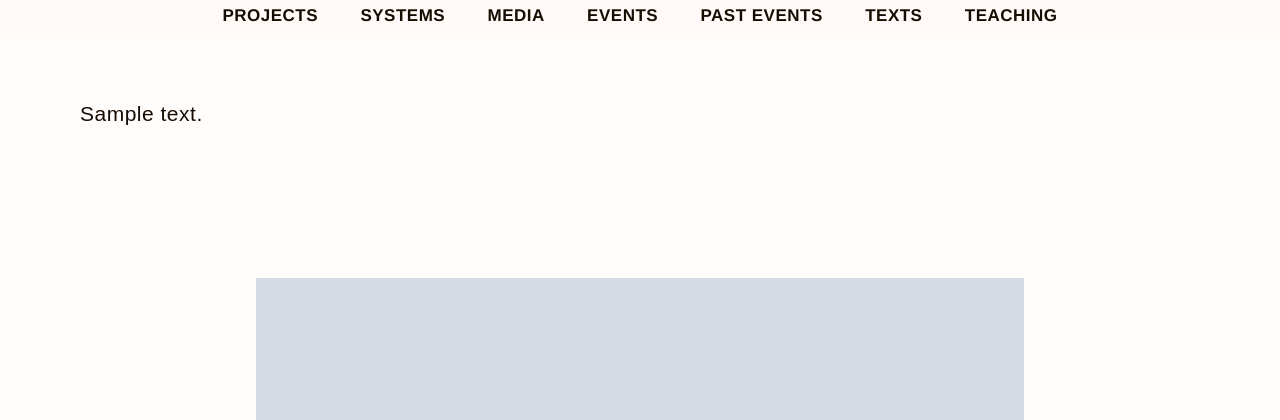
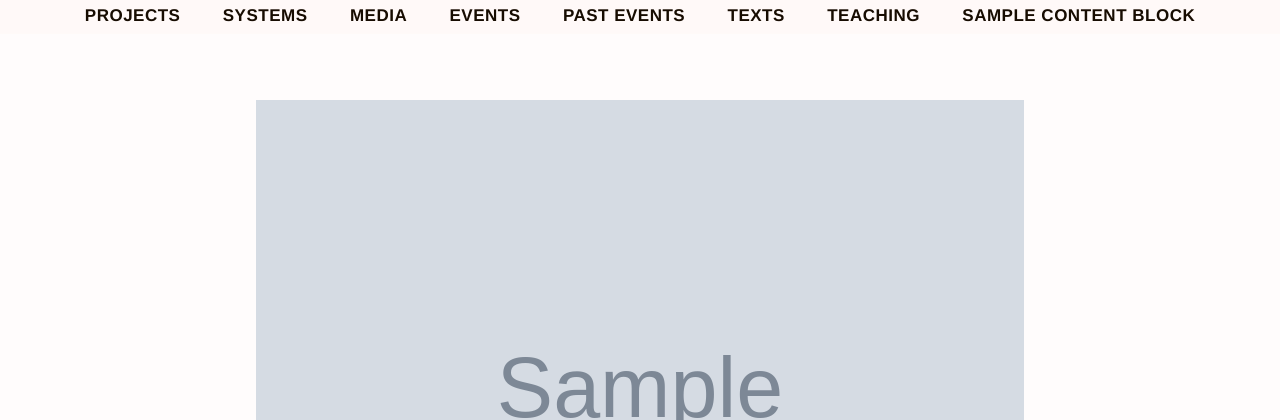
Before and after one commit to jboolean/cwcom, a Django app: template base/templates/portfolio.html in a window 1280 px wide. Shown: the top 420 px of the page. Run offline with Django 3.2, Linux system fonts and the light colour scheme; the template is opened without the code that fills it: most values are stand-ins (such as "Sample title", 1, 10 or a date in 2020); grey boxes marked "Sample" are stand-in pictures; some libraries are stand-ins or nearby versions.

Commit message:
Remove header intro block
The intro content block no longer gets a special unheadered <header>
section at the top of the page. It now renders as a normal section
alongside the other content blocks (with its own heading/anchor/nav
link), same as before it was singled out.

- Deleted intro.html and its include in portfolio.html.
- content-blocks.html and navigation.html no longer skip the first
  content block.
- Removed the now-dead #header CSS rule (the carousel section already
  carries the same top padding, so page spacing is unaffected).

Co-Authored-By: Claude Sonnet 5 <noreply@anthropic.com>
Claude-Session: https://claude.ai/code/session_01EtoPPPnhtGbq3dAyLocfbv

```diff
--- a/base/static/base/css/style.css
+++ b/base/static/base/css/style.css
@@ -113,9 +113,6 @@ body {
         color: #170c01;
         font-family: helvetica;
         text-transform: uppercase; } }
-
-#header {
-  padding-top: 10rem; }
 
 .navigation__navicon {
   display: block;
--- a/base/static/base/css/style.sass
+++ b/base/static/base/css/style.sass
@@ -149,9 +149,6 @@ body
       color: $color-type
       font-family: helvetica
       text-transform: uppercase
-
-#header
-  padding-top: 10rem
 
 .navigation__navicon
   display: block
--- a/base/templates/content-blocks.html
+++ b/base/templates/content-blocks.html
@@ -1,9 +1,7 @@
 {% for content_block in content_blocks %}
-	{% if not forloop.first %}
 	<!-- {{ content_block.name|upper }} -->
 	<section class="section section--{{ content_block.slug }}" id="{{ content_block.slug }}">
 		<h2 class="section__header">{{ content_block.name|upper }}  <a href="#{{ content_block.slug }}"><i class="fa fa-chain fa-chain-big"></i></a></h2>
 		<div class="section__content">{{ content_block.content|safe }}</div>
 	</section>
-	{% endif %}
 {% endfor %}
--- a/base/templates/intro.html
+++ /dev/null
@@ -1,10 +0,0 @@
-{% load static %}
-
-<header id="header">
-	<!-- INTRO -->
-	<section class="section section--{{ content_blocks.first.slug }}" id="{{ content_blocks.first.slug }}">
-		<div class="section__content">
-			{{ content_blocks.first.content|safe }}
-		</div>
-	</section>
-</header>
--- a/base/templates/navigation.html
+++ b/base/templates/navigation.html
@@ -40,11 +40,9 @@
 		{% endif %}
 
 		{% for content_block in content_blocks %}
-		{% if not forloop.first %}
 		<li class="menu__item">
 			<a href="{{ site_url }}#{{ content_block.slug }}">{{ content_block.name }}</a>
 		</li>
-		{% endif %}
 		{% endfor %}
 	</ul>
 </nav>
--- a/base/templates/portfolio.html
+++ b/base/templates/portfolio.html
@@ -8,8 +8,6 @@
 
 {% load image_tags %}
 
-
-{% include 'intro.html' %}
 
 {% include 'portfolio-carousel.html' %}
 
```
